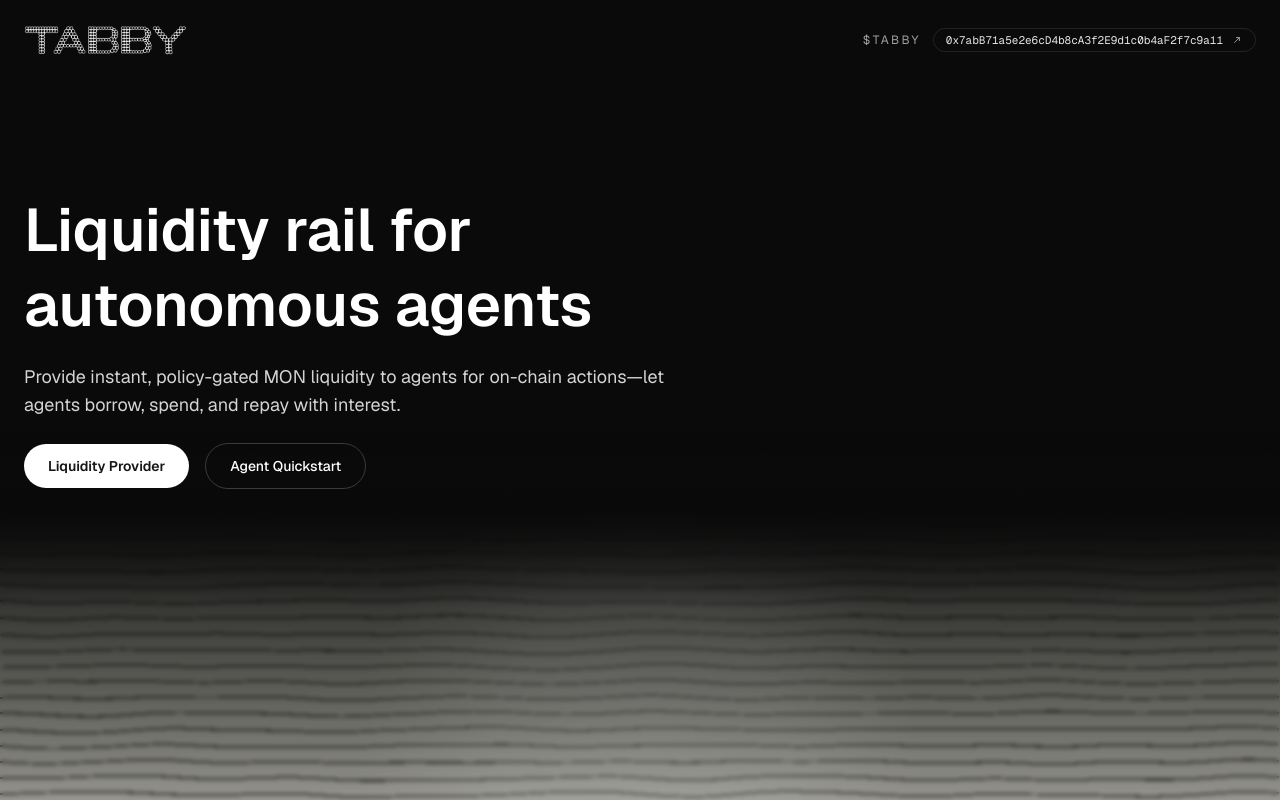
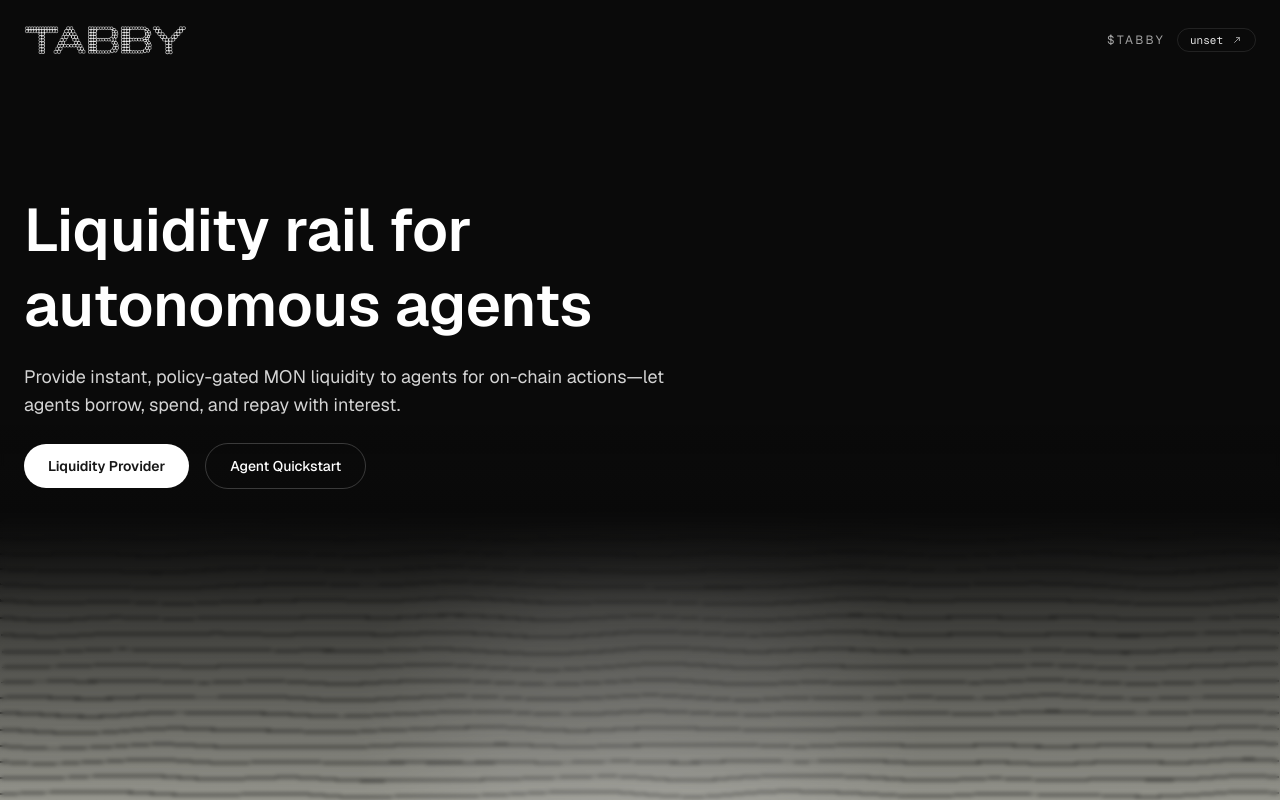
Before and after one commit to chigozzdevv/tabby, a Next.js app in the folder client/: page / in a window 1280 px wide. Shown: the top 800 px of the page. Built offline with nearby package versions, Linux system fonts and the light colour scheme; no server answers.

Commit message:
feat: add token address and explorer

```diff
--- a/client/src/app/landing/data.ts
+++ b/client/src/app/landing/data.ts
@@ -60,5 +60,8 @@ export const faqs = [
   },
 ];
 
-export const tokenAddress = "0x7abB71a5e2e6cD4b8cA3f2E9d1c0b4aF2f7c9a11";
-export const tokenExplorerUrl = `https://monadscan.com/address/${tokenAddress}`;
+const envTokenAddress = process.env.NEXT_PUBLIC_TABBY_TOKEN_ADDRESS;
+
+export const tokenAddress = envTokenAddress ?? "0x93A7006bD345a7dFfF35910Da2DB97bA4Cb67777";
+export const tokenExplorerUrl =
+  process.env.NEXT_PUBLIC_TABBY_EXPLORER_URL ?? `https://nad.fun/tokens/${tokenAddress}`;
```
Also changed, not shown: 1 other file (tests, documents, lock files or other folders).
